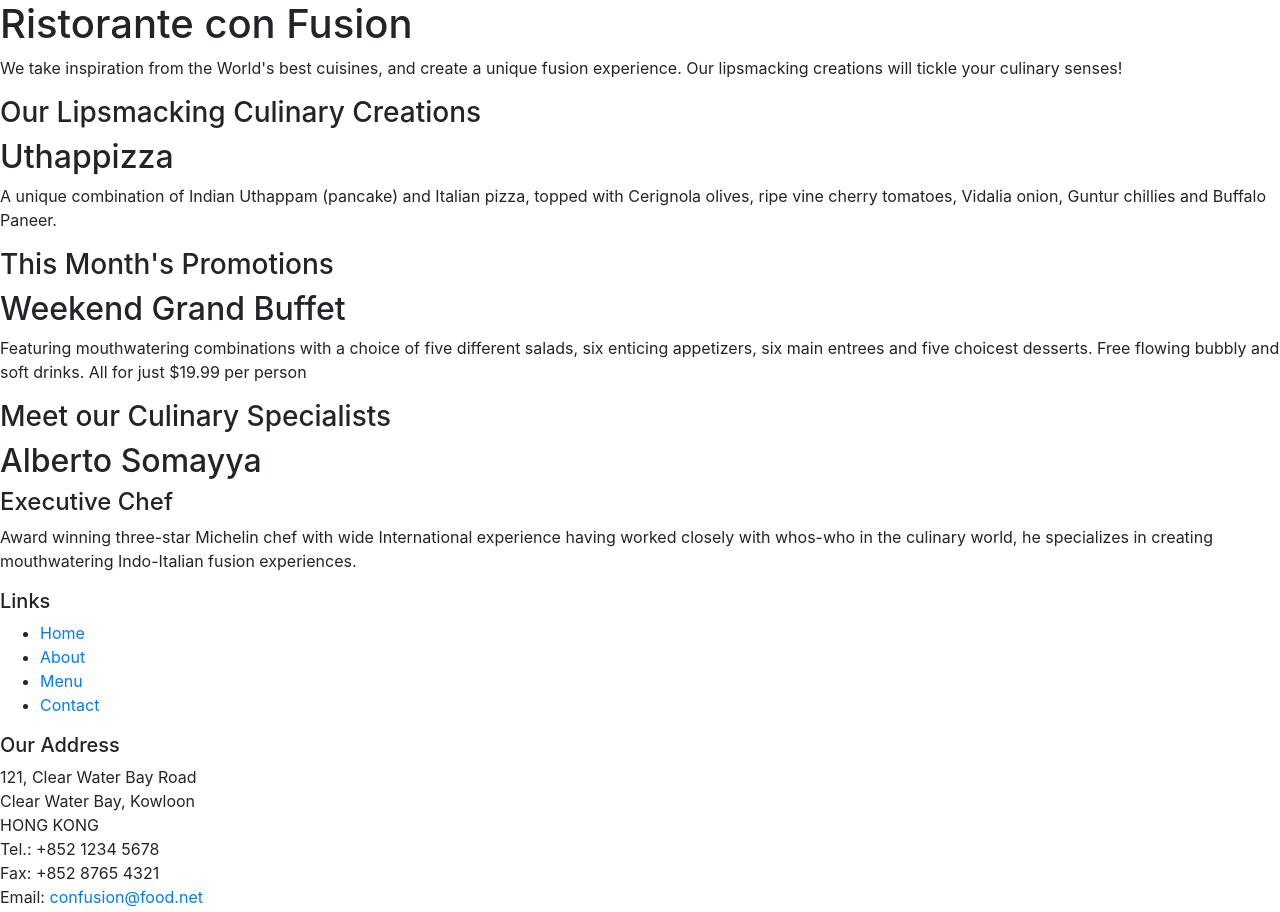
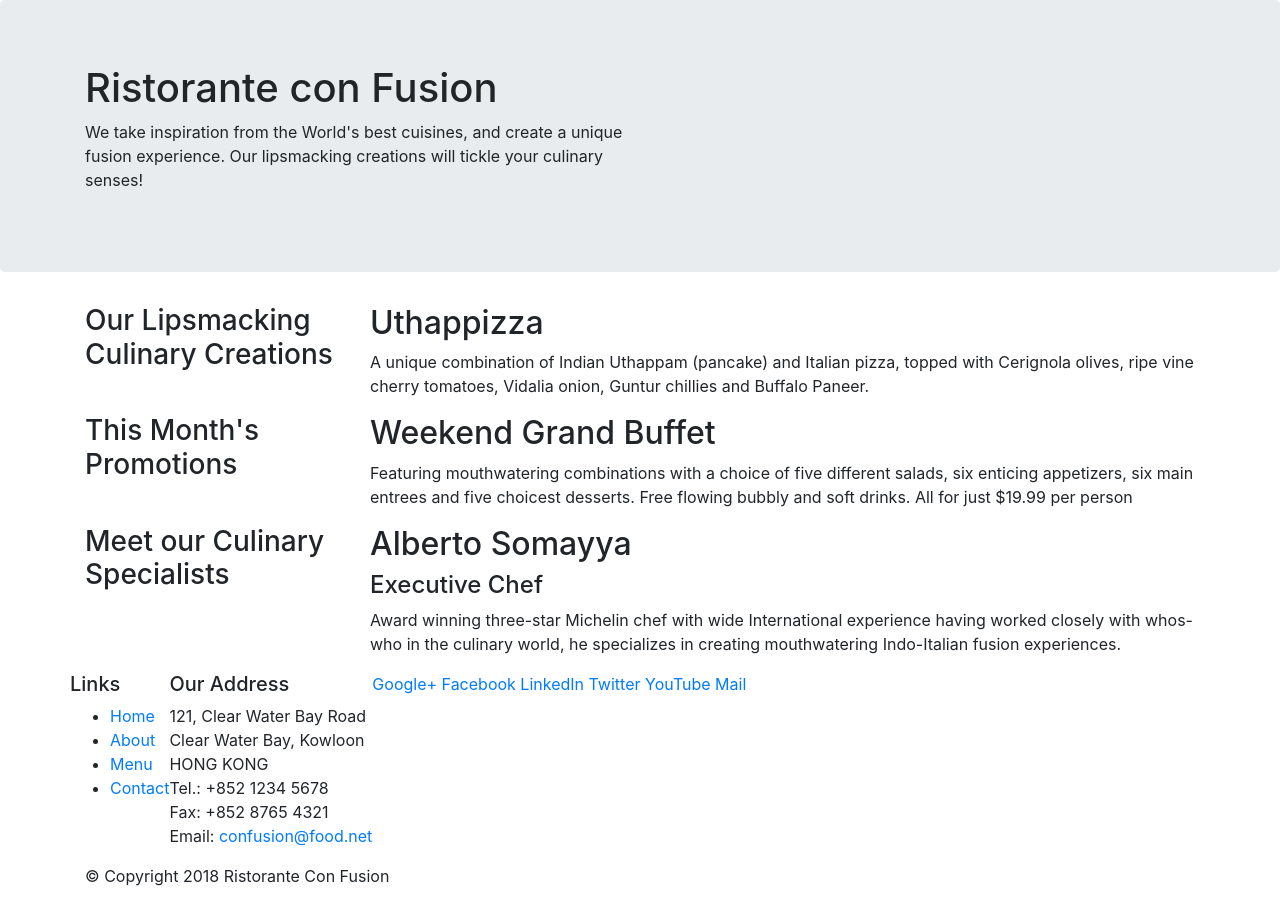
Before and after one commit to mdamian9/conFusion, a website: page index.html in a window 1280 px wide. Shown: the top 912 px of the page. Drawn offline with nearby package versions, Linux system fonts and the light colour scheme.

Commit message:
Added Bootstrap classes

```diff
--- a/index.html
+++ b/index.html
@@ -7,33 +7,32 @@
     <meta charset="utf-8">
     <meta name="viewport" content="width=device-width, initial-scale=1, shrink-to-fit=no">
     <meta http-equiv="x-ua-compatible" content="ie=edge">
-
     <!-- Bootstrap CSS -->
     <link rel="stylesheet" href="node_modules/bootstrap/dist/css/bootstrap.min.css">
 </head>
 
 <body>
 
-    <header>
-        <div>
-            <div>
-                <div>
+    <header class="jumbotron">
+        <div class="container">
+            <div class="row">
+                <div class="col-12 col-sm-6">
                     <h1>Ristorante con Fusion</h1>
                     <p>We take inspiration from the World's best cuisines, and create a unique fusion experience. Our
                         lipsmacking creations will tickle your culinary senses!</p>
                 </div>
-                <div>
+                <div class="col-12 col-sm">
                 </div>
             </div>
         </div>
     </header>
 
-    <div>
-        <div>
-            <div>
+    <div class="container">
+        <div class="row">
+            <div class="col-12 col-sm-4 col-md-3">
                 <h3>Our Lipsmacking Culinary Creations</h3>
             </div>
-            <div>
+            <div class="col col-sm col-md">
                 <h2>Uthappizza</h2>
                 <p>A unique combination of Indian Uthappam (pancake) and Italian pizza, topped with Cerignola olives,
                     ripe vine cherry tomatoes, Vidalia onion, Guntur chillies and Buffalo Paneer.</p>
@@ -41,11 +40,11 @@
         </div>
 
 
-        <div>
-            <div>
+        <div class="row">
+            <div class="col-12 col-sm-4 col-md-3">
                 <h3>This Month's Promotions</h3>
             </div>
-            <div>
+            <div class="col col-sm col-md">
                 <h2>Weekend Grand Buffet</h2>
                 <p>Featuring mouthwatering combinations with a choice of five different salads, six enticing
                     appetizers, six main entrees and five choicest desserts. Free flowing bubbly and soft drinks. All
@@ -53,11 +52,11 @@
             </div>
         </div>
 
-        <div>
-            <div>
+        <div class="row">
+            <div class="col-12 col-sm-4 col-md-3">
                 <h3>Meet our Culinary Specialists</h3>
             </div>
-            <div>
+            <div class="col col-sm col-md">
                 <h2>Alberto Somayya</h2>
                 <h4>Executive Chef</h4>
                 <p>Award winning three-star Michelin chef with wide International experience having worked closely with
@@ -68,8 +67,8 @@
     </div>
 
     <footer>
-        <div>
-            <div>
+        <div class="container">
+            <div class="row">
                 <div>
                     <h5>Links</h5>
                     <ul>
```
